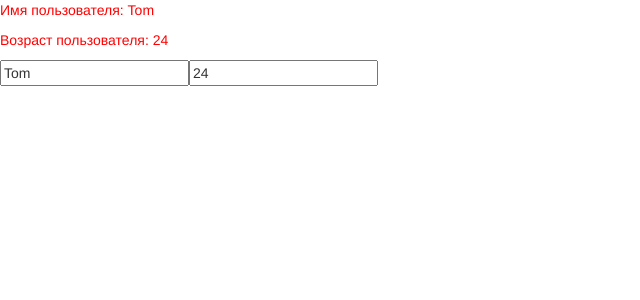
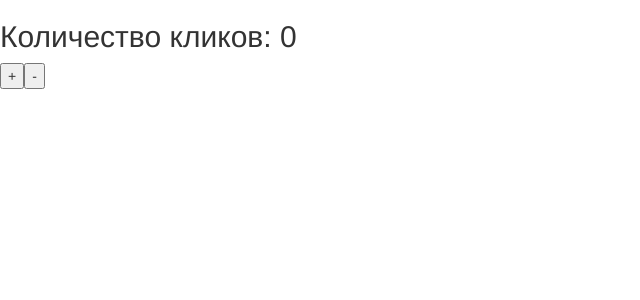
Before and after one commit to alekseinovikov/learn-angular-purchaseapp, an Angular app: page / in a window 1280 px wide. Shown: the top 300 px of the page, without its empty margins (0-640 px from the left). Built offline with nearby package versions, Linux system fonts and the light colour scheme.

Commit message:
Binding child properties (output)

```diff
--- a/src/app/app.component.ts
+++ b/src/app/app.component.ts
@@ -1,29 +1,17 @@
 import {Component} from '@angular/core';
-import {v4 as uuid} from 'uuid';
-
-class Item {
-    id: string;
-    purchase: string;
-    done: boolean;
-    price: number;
-
-    constructor(purchase: string, price: number) {
-        this.id = uuid();
-        this.purchase = purchase;
-        this.price = price;
-        this.done = false;
-    }
-}
+import {Test} from "./child.component";
 
 @Component({
     selector: 'purchase-app',
     template: `
-        <child-comp [userName]="name" [userAge]="age"></child-comp>
-        <input type="text" [(ngModel)]="name"/>
-        <input type="number" [(ngModel)]="age"/>
+        <h2>Количество кликов: {{clicks}}</h2>
+        <child-comp (onChanged)="onChanged($event)"></child-comp>
     `
 })
 export class AppComponent {
-    name: string = "Tom";
-    age: number = 24;
+    clicks: number = 0;
+
+    onChanged(increased: Test) {
+        this.clicks += increased.count;
+    }
 }
--- a/src/app/child.component.ts
+++ b/src/app/child.component.ts
@@ -1,43 +1,27 @@
-import {Component, Input} from '@angular/core';
+import {Component, EventEmitter, Output} from '@angular/core';
+
+export class Test {
+    constructor(public count: number) {
+    }
+}
 
 @Component({
     selector: 'child-comp',
-    template: `<p>Имя пользователя: {{userName}}</p>
-    <p>Возраст пользователя: {{userAge}}</p>`,
-    styles: [`h2, p {
-        color: red;
-    }`]
+    template: `
+        <button (click)="change(true)">+</button>
+        <button (click)="change(false)">-</button>
+    `
 })
 export class ChildComponent {
 
-    _userName: string;
-    _userAge: number;
+    @Output() onChanged: EventEmitter<Test> = new EventEmitter<Test>();
 
-    @Input()
-    set userName(userName: string) {
-        this._userName = userName;
+    change(increased: boolean) {
+        if (increased) {
+            this.onChanged.emit(new Test(1));
+        } else {
+            this.onChanged.emit(new Test(-1));
+        }
     }
 
-    get userName(): string {
-        return this._userName;
-    }
-
-    @Input()
-    set userAge(age: number) {
-        if (age < 0) {
-            this._userAge = 0;
-            return;
-        }
-
-        if (age > 100) {
-            this._userAge = 100;
-            return;
-        }
-
-        this._userAge = age;
-    }
-
-    get userAge(): number {
-        return this._userAge;
-    }
 }
--- a/tsconfig.json
+++ b/tsconfig.json
@@ -6,6 +6,7 @@
     "declaration": false,
     "downlevelIteration": true,
     "experimentalDecorators": true,
+    "strict": true,
     "module": "esnext",
     "moduleResolution": "node",
     "target": "es2015",
```
